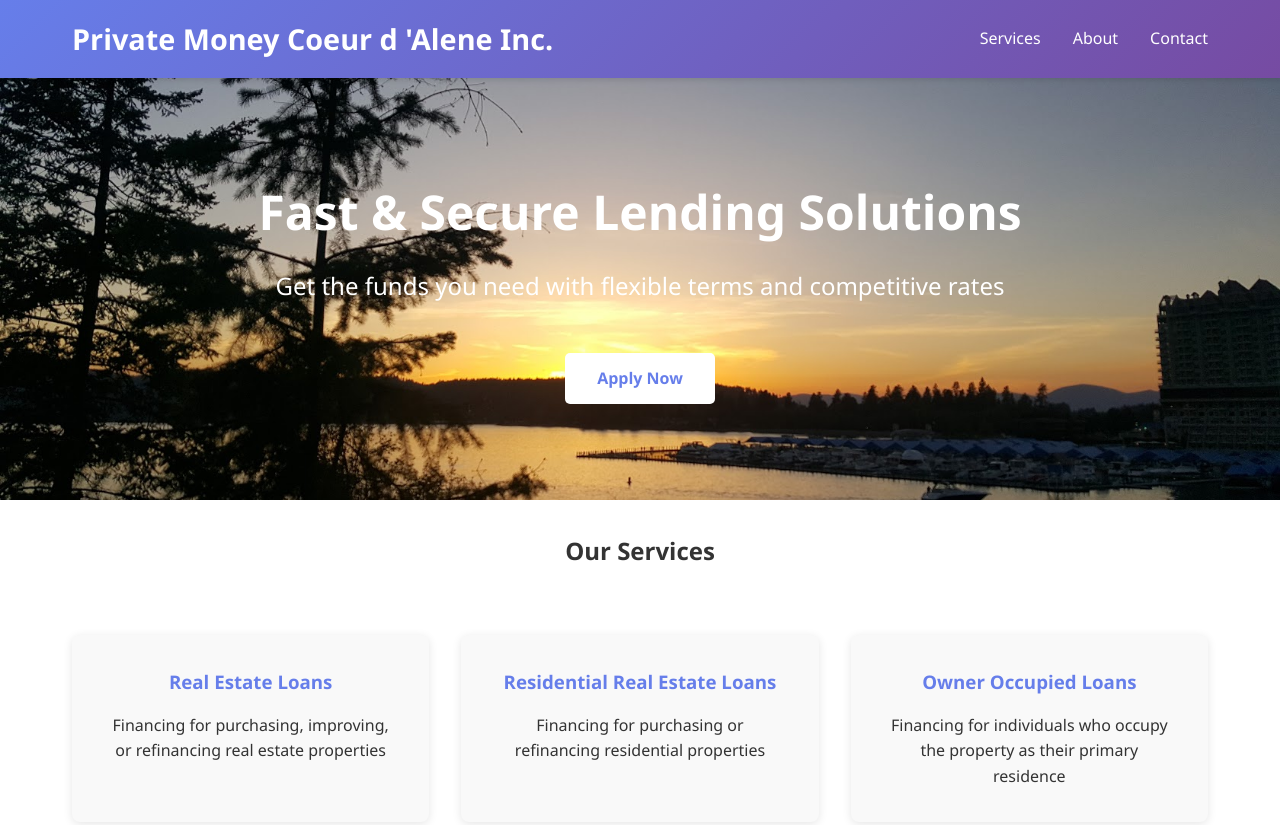
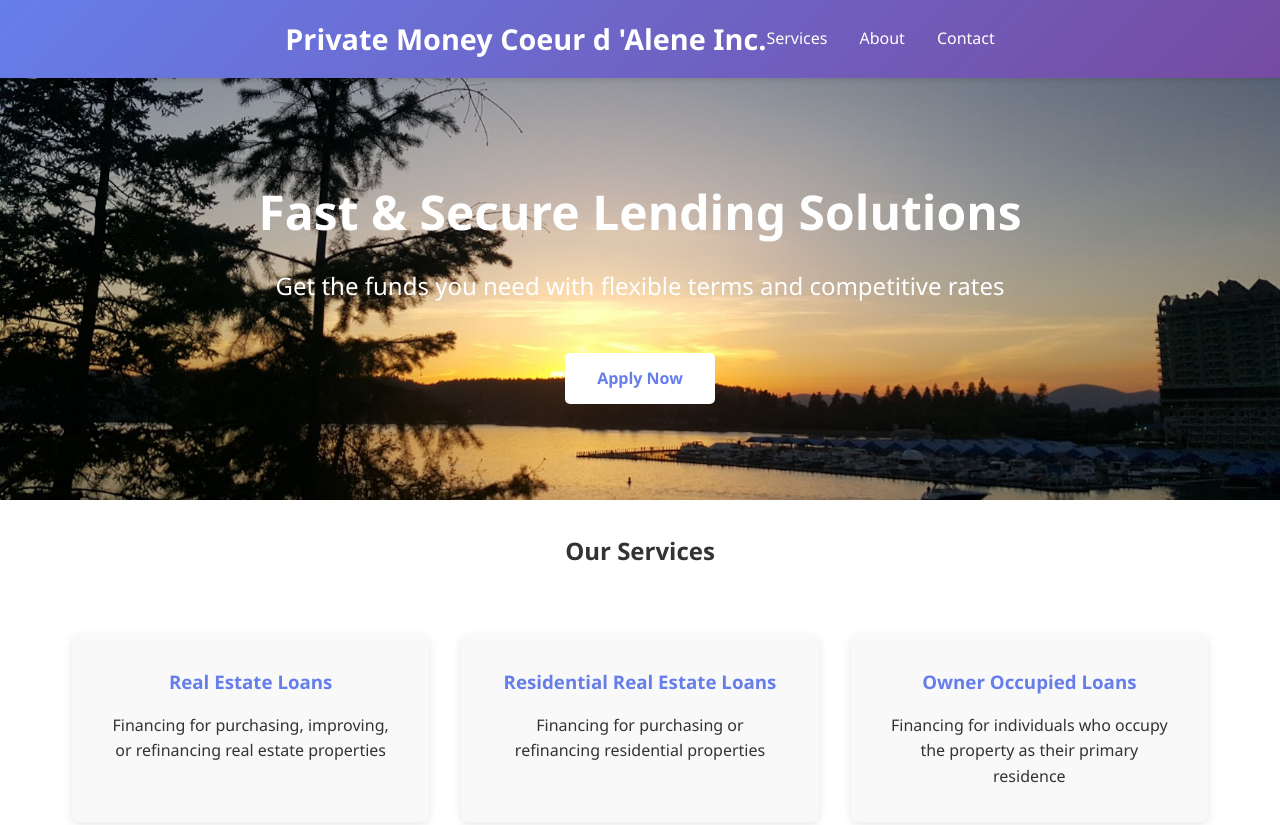
Before and after one commit to courtneyryann94-collab/CDAmoney, a plain HTML site: page index.html in a window 1280 px wide. Shown: the top 825 px of the page. Drawn offline with Linux system fonts and the light colour scheme.

Commit message:
fixed for phone view

```diff
--- a/index.html
+++ b/index.html
@@ -24,11 +24,10 @@
             position: sticky;
             top: 0;
             box-shadow: 0 2px 5px rgba(0,0,0,0.1);
-            word-wrap: normal;
         }
 
         nav {
-            max-width: 1200px;
+            max-width: fit-content;
             margin: 0 auto;
             display: flex;
             justify-content: space-between;
```
